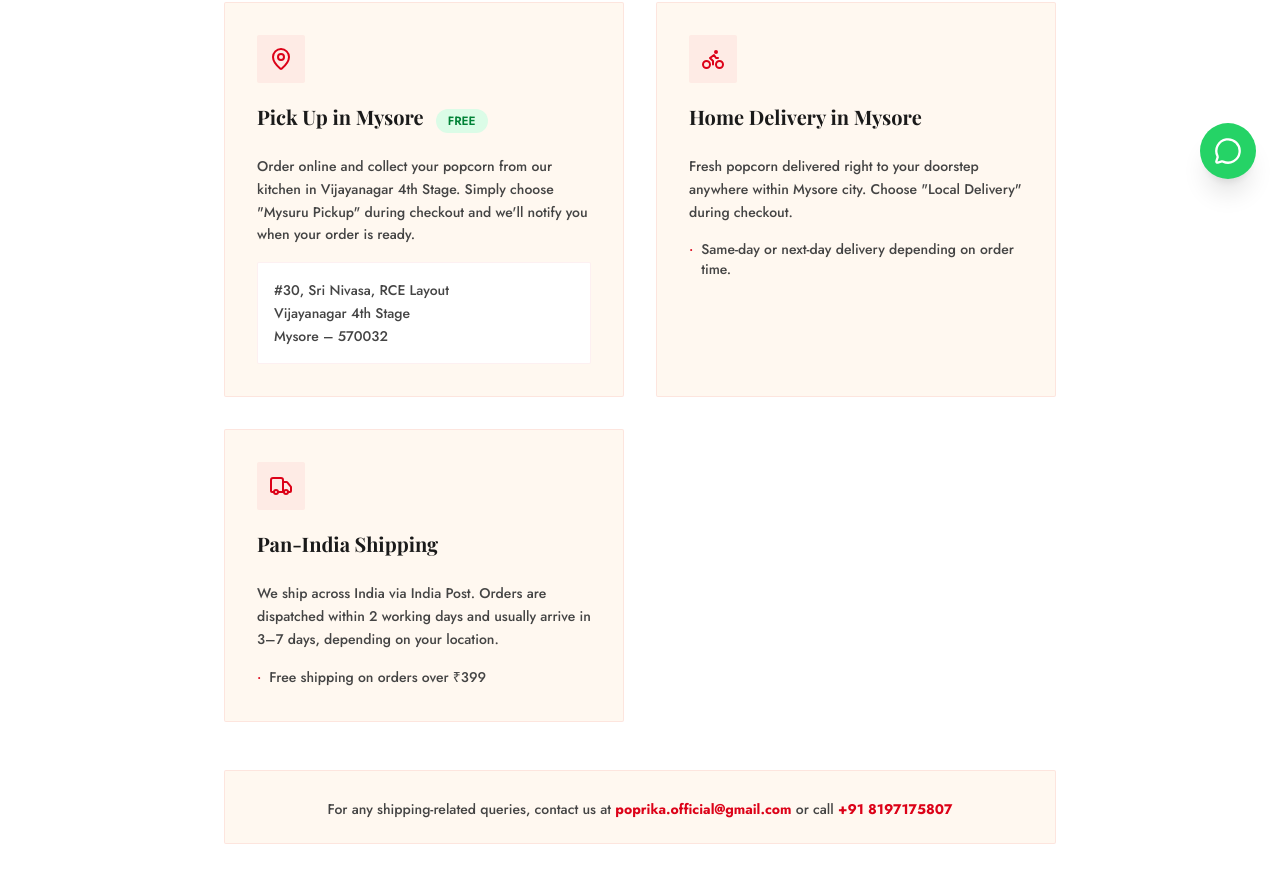
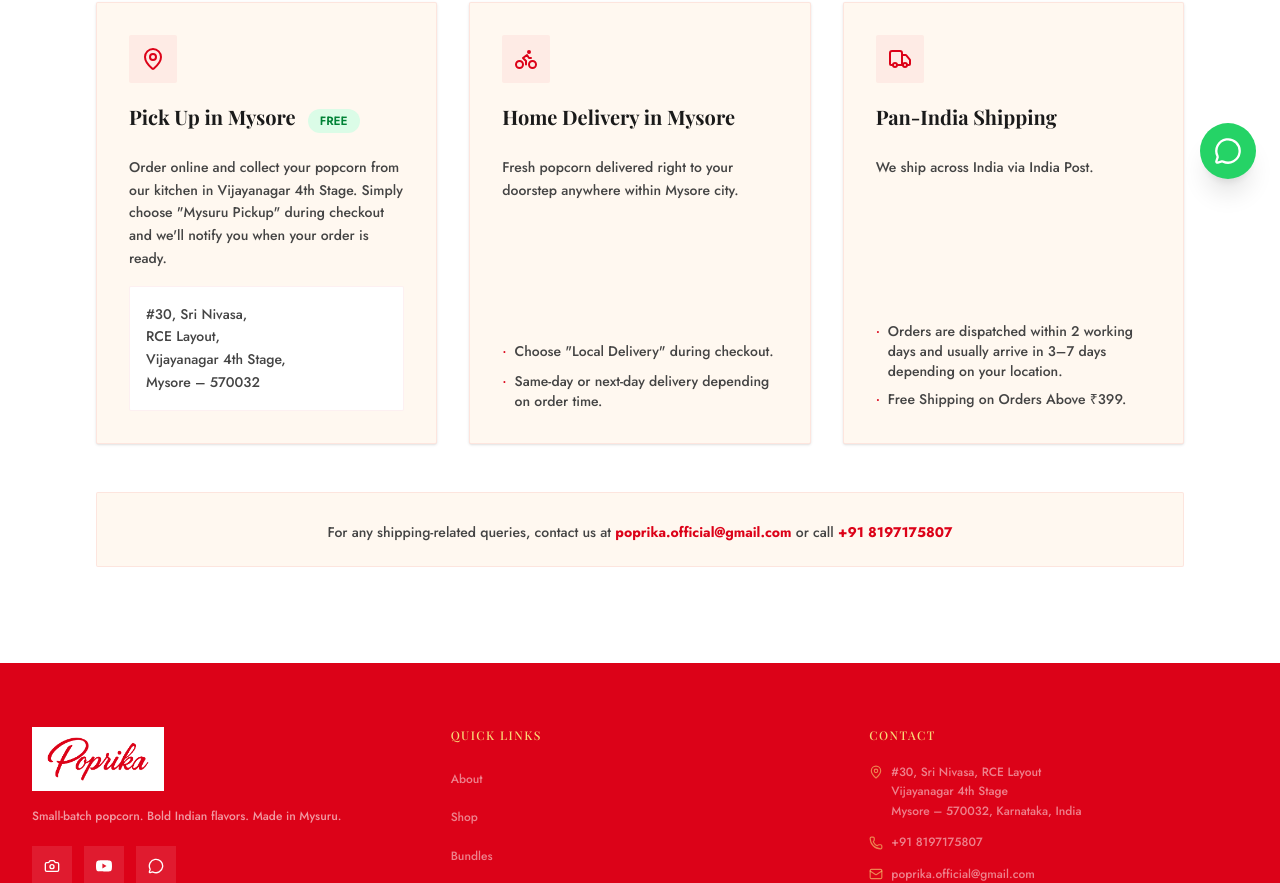
Before and after one commit to jagadeesh0417/popcorn1, a Next.js app: page /shipping in a window 1280 px wide. Shown: the part 597-1480 px from the top of the page. Built offline with nearby package versions, Linux system fonts and the light colour scheme.

Commit message:
fix: regenerate logo.png from PDF with visible content, switch to img tags, update shipping page to 3-card layout

```diff
--- /dev/null
+++ b/scripts/convert-logo.mjs
@@ -0,0 +1,24 @@
+import * as pdfjs from 'pdfjs-dist/legacy/build/pdf.mjs';
+import { createCanvas } from 'canvas';
+import { readFileSync, writeFileSync } from 'fs';
+import { resolve } from 'path';
+
+const pdfPath = resolve('public/logo.pdf');
+const pngPath = resolve('public/logo.png');
+
+const pdfData = new Uint8Array(readFileSync(pdfPath));
+const doc = await pdfjs.getDocument({ data: pdfData }).promise;
+const page = await doc.getPage(1);
+
+const viewport = page.getViewport({ scale: 3 });
+const canvas = createCanvas(viewport.width, viewport.height);
+const ctx = canvas.getContext('2d');
+
+ctx.fillStyle = '#FFFFFF';
+ctx.fillRect(0, 0, viewport.width, viewport.height);
+await page.render({ canvasContext: ctx, viewport }).promise;
+
+const buffer = canvas.toBuffer('image/png');
+writeFileSync(pngPath, buffer);
+
+console.log(`Converted: ${pngPath} (${buffer.length} bytes, ${viewport.width}x${viewport.height})`);
--- a/src/app/shipping/page.tsx
+++ b/src/app/shipping/page.tsx
@@ -3,25 +3,20 @@
 import { motion } from "framer-motion";
 import { MapPin, Bike, Truck } from "lucide-react";
 
-const sections: {
-  icon: typeof MapPin;
-  title: string;
-  badge: string | null;
-  description: string;
-  address?: React.ReactNode;
-  items?: string[];
-}[] = [
+const cards = [
   {
     icon: MapPin,
     title: "Pick Up in Mysore",
     badge: "FREE",
     description:
-      "Order online and collect your popcorn from our kitchen in Vijayanagar 4th Stage. Simply choose \"Mysuru Pickup\" during checkout and we'll notify you when your order is ready.",
+      'Order online and collect your popcorn from our kitchen in Vijayanagar 4th Stage. Simply choose "Mysuru Pickup" during checkout and we\'ll notify you when your order is ready.',
     address: (
       <>
-        #30, Sri Nivasa, RCE Layout
+        #30, Sri Nivasa,
         <br />
-        Vijayanagar 4th Stage
+        RCE Layout,
+        <br />
+        Vijayanagar 4th Stage,
         <br />
         Mysore – 570032
       </>
@@ -32,16 +27,22 @@
     title: "Home Delivery in Mysore",
     badge: null,
     description:
-      "Fresh popcorn delivered right to your doorstep anywhere within Mysore city. Choose \"Local Delivery\" during checkout.",
-    items: ["Same-day or next-day delivery depending on order time."],
+      "Fresh popcorn delivered right to your doorstep anywhere within Mysore city.",
+    items: [
+      'Choose "Local Delivery" during checkout.',
+      "Same-day or next-day delivery depending on order time.",
+    ],
   },
   {
     icon: Truck,
     title: "Pan-India Shipping",
     badge: null,
     description:
-      "We ship across India via India Post. Orders are dispatched within 2 working days and usually arrive in 3–7 days, depending on your location.",
-    items: ["Free shipping on orders over ₹399"],
+      "We ship across India via India Post.",
+    items: [
+      "Orders are dispatched within 2 working days and usually arrive in 3–7 days depending on your location.",
+      "Free Shipping on Orders Above ₹399.",
+    ],
   },
 ];
 
@@ -49,10 +50,10 @@
   return (
     <div className="pt-20">
       <section className="relative py-24 overflow-hidden bg-gradient-to-br from-[#DC0218] via-[#DC0218] to-[#C70015]">
-        <div className="max-w-4xl mx-auto px-4 sm:px-6 lg:px-8 text-center relative">
+        <div className="max-w-6xl mx-auto px-4 sm:px-6 lg:px-8 text-center relative">
           <motion.div initial={{ opacity: 0, y: 20 }} animate={{ opacity: 1, y: 0 }}>
             <h1 className="text-4xl md:text-5xl lg:text-6xl font-bold text-white leading-tight">
-              How you&apos;ll <span className="text-[#F9D976]">get it</span>
+              How You&apos;ll <span className="text-[#F9D976]">Get It</span>
             </h1>
             <p className="text-white/70 mt-4 text-lg max-w-lg mx-auto">
               Pickup, local delivery, and shipping options.
@@ -62,35 +63,37 @@
       </section>
 
       <section className="py-24 bg-white">
-        <div className="max-w-4xl mx-auto px-4 sm:px-6 lg:px-8">
-          <div className="grid md:grid-cols-2 gap-8">
-            {sections.map((s, i) => (
+        <div className="max-w-6xl mx-auto px-4 sm:px-6 lg:px-8">
+          <div className="grid md:grid-cols-2 lg:grid-cols-3 gap-6 lg:gap-8">
+            {cards.map((card, i) => (
               <motion.div
-                key={s.title}
-                initial={{ opacity: 0, y: 20 }} whileInView={{ opacity: 1, y: 0 }} viewport={{ once: true }}
-                transition={{ delay: i * 0.08 }}
-                className="bg-[#FFF8F0] p-8 rounded-2xl border border-[rgba(220,2,24,0.08)]"
+                key={card.title}
+                initial={{ opacity: 0, y: 24 }}
+                whileInView={{ opacity: 1, y: 0 }}
+                viewport={{ once: true }}
+                transition={{ delay: i * 0.1 }}
+                className="flex flex-col bg-[#FFF8F0] p-8 rounded-2xl border border-[rgba(220,2,24,0.08)] shadow-sm hover:shadow-md hover:border-[rgba(220,2,24,0.18)] transition-all duration-300"
               >
-                <div className="w-12 h-12 rounded-xl bg-[#DC0218]/5 flex items-center justify-center mb-5">
-                  <s.icon className="h-6 w-6 text-[#DC0218]" />
+                <div className="w-12 h-12 rounded-xl bg-[#DC0218]/5 flex items-center justify-center mb-5 shrink-0">
+                  <card.icon className="h-6 w-6 text-[#DC0218]" />
                 </div>
-                <div className="flex items-center gap-3 mb-4">
-                  <h3 className="text-xl font-bold text-[#1A1A1A]">{s.title}</h3>
-                  {s.badge && (
+                <div className="flex items-center gap-3 mb-3">
+                  <h3 className="text-xl font-bold text-[#1A1A1A]">{card.title}</h3>
+                  {card.badge && (
                     <span className="bg-green-100 text-green-700 text-xs font-semibold px-3 py-1 rounded-full">
-                      {s.badge}
+                      {card.badge}
                     </span>
                   )}
                 </div>
-                <p className="text-[#444444] text-sm leading-relaxed">{s.description}</p>
-                {s.address && (
-                  <div className="mt-4 p-4 bg-white rounded-xl border border-[rgba(220,2,24,0.06)] text-sm text-[#444444] leading-relaxed">
-                    {s.address}
+                <p className="text-[#444444] text-sm leading-relaxed mb-4">{card.description}</p>
+                {card.address && (
+                  <div className="mt-auto p-4 bg-white rounded-xl border border-[rgba(220,2,24,0.06)] text-sm text-[#444444] leading-relaxed">
+                    {card.address}
                   </div>
                 )}
-                {s.items && (
-                  <ul className="mt-4 space-y-2">
-                    {s.items.map((item, j) => (
+                {card.items && (
+                  <ul className="mt-auto space-y-2">
+                    {card.items.map((item, j) => (
                       <li key={j} className="text-[#444444] text-sm flex items-start gap-2">
                         <span className="text-[#DC0218] mt-0.5">•</span>
                         {item}
@@ -98,16 +101,19 @@
                     ))}
                   </ul>
                 )}
-
               </motion.div>
             ))}
           </div>
           <motion.div
-            initial={{ opacity: 0 }} whileInView={{ opacity: 1 }} viewport={{ once: true }}
+            initial={{ opacity: 0 }}
+            whileInView={{ opacity: 1 }}
+            viewport={{ once: true }}
             className="mt-12 p-6 bg-[#FFF8F0] rounded-2xl border border-[rgba(220,2,24,0.08)] text-center"
           >
             <p className="text-[#444444] text-sm">
-              For any shipping-related queries, contact us at <strong className="text-[#DC0218]">poprika.official@gmail.com</strong> or call <strong className="text-[#DC0218]">+91 8197175807</strong>
+              For any shipping-related queries, contact us at{" "}
+              <strong className="text-[#DC0218]">poprika.official@gmail.com</strong> or call{" "}
+              <strong className="text-[#DC0218]">+91 8197175807</strong>
             </p>
           </motion.div>
         </div>
--- a/src/components/admin/AdminSidebar.tsx
+++ b/src/components/admin/AdminSidebar.tsx
@@ -1,7 +1,7 @@
 "use client";
 
 import Link from "next/link";
-import Image from "next/image";
+
 import { usePathname } from "next/navigation";
 import { signOut } from "next-auth/react";
 import { motion } from "framer-motion";
@@ -25,7 +25,7 @@
     <aside className="fixed left-0 top-0 h-full w-64 bg-[#C70015] z-40 flex flex-col shadow-2xl">
       <div className="p-6 border-b border-white/10">
         <Link href="/admin" className="flex items-center gap-3">
-          <Image src="/logo.png" alt="Poprika" width={2508} height={1214} className="h-10 md:h-12 w-auto brightness-0 invert" />
+          <img src="/logo.png" alt="Poprika" className="h-10 md:h-12 w-auto brightness-0 invert" />
           <span className="text-[#F9D976] text-[10px] uppercase tracking-widest font-medium">Admin</span>
         </Link>
       </div>
--- a/src/components/layout/Footer.tsx
+++ b/src/components/layout/Footer.tsx
@@ -1,7 +1,6 @@
 "use client";
 
 import Link from "next/link";
-import Image from "next/image";
 import { Camera, MessageCircle, Mail, MapPin, Phone, Clock } from "lucide-react";
 
 const whatsappNumber = process.env.NEXT_PUBLIC_WHATSAPP_NUMBER || "918197175807";
@@ -14,7 +13,7 @@
         <div className="grid grid-cols-1 md:grid-cols-3 gap-10">
           <div>
             <div className="mb-4">
-              <Image src="/logo.png" alt="Poprika" width={2508} height={1214} className="h-12 md:h-16 w-auto brightness-0 invert" />
+              <img src="/logo.png" alt="Poprika" className="h-12 md:h-16 w-auto brightness-0 invert" />
             </div>
             <p className="text-white/60 text-xs leading-relaxed mb-5 max-w-xs">
               Small-batch popcorn. Bold Indian flavors. Made in Mysuru.
```
Also changed, not shown: public/logo.png.
